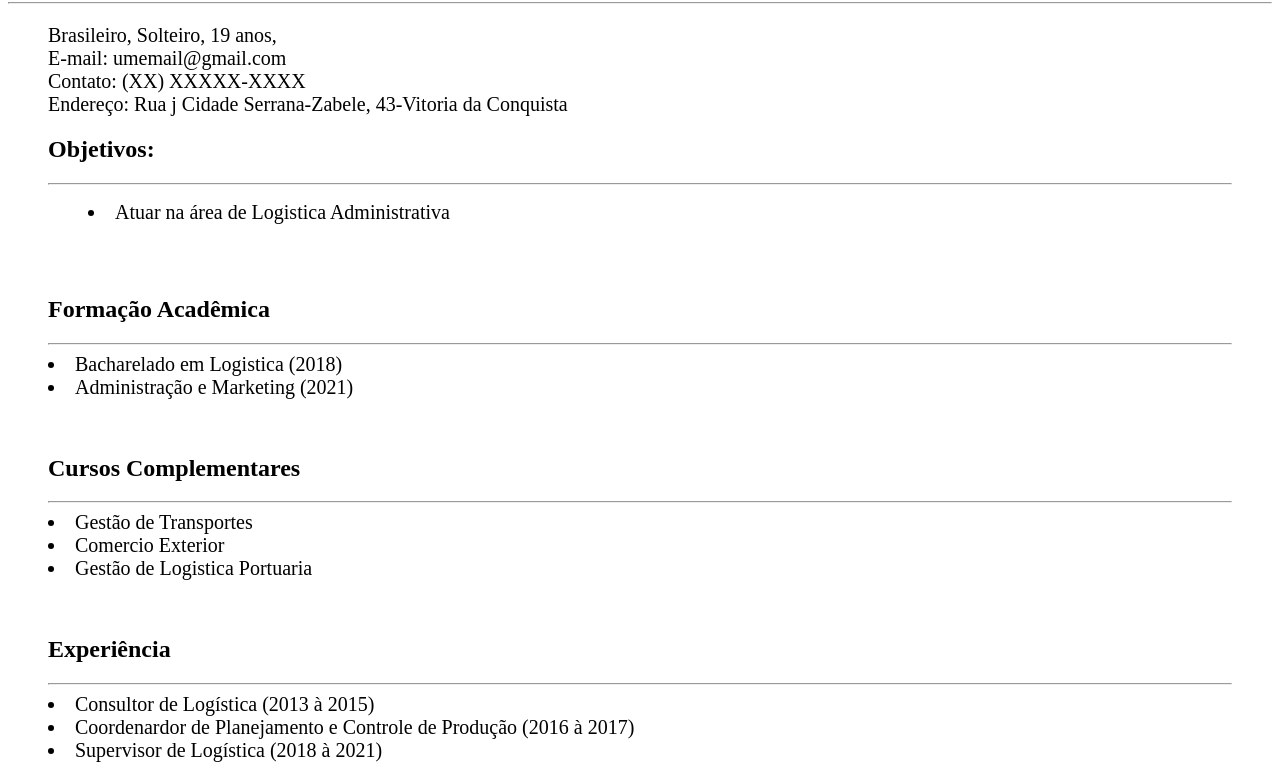
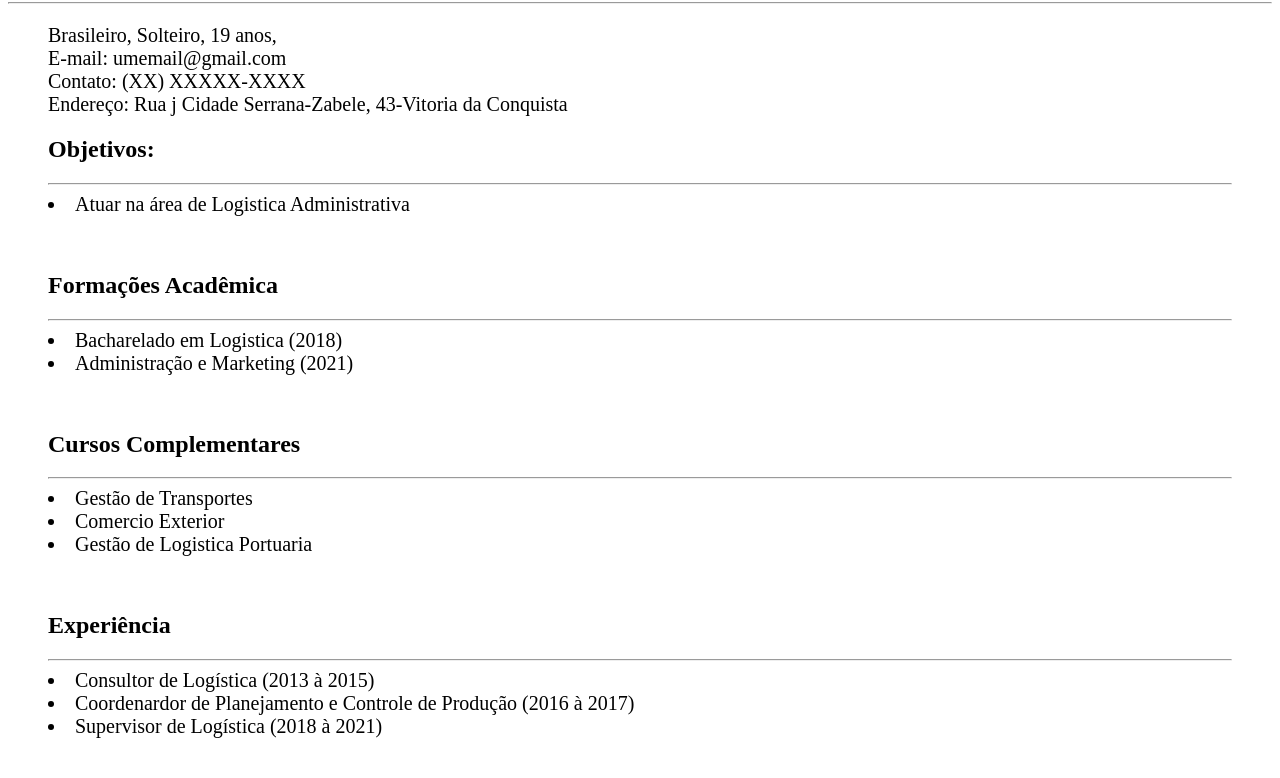
Before and after one commit to Leonardo0z/Atividades-HTML-, a plain HTML site: page atividades senai/curriculo/index.html in a window 1280 px wide. Shown: the part 78-856 px from the top of the page. After the commit the page ends 832 px from the top, so only its background shows below. Drawn offline with Linux system fonts and the light colour scheme.

Commit message:
Correção Atividade-1_curriculo

```diff
--- a/atividades senai/curriculo/index.html
+++ b/atividades senai/curriculo/index.html
@@ -20,31 +20,30 @@
     </p>
     <h2>Objetivos:</h2>
     <hr>
-    <p></p>
-    <blockquote>
 
-            <li style="font-size: 20px;">
+        <li style="font-size: 20px;">
         Atuar na área de Logistica Administrativa
-            </li>
-
-
-    </blockquote>
+        </li>
     <br>
     <br>
 
-    <h2>Formação Acadêmica</h2>
+
+    <h2>Formações Acadêmica</h2>
     <hr>
+
     <li style="font-size: 20px;">
         Bacharelado em Logistica (2018)
     </li>
     <li style="font-size: 20px;">
         Administração e Marketing (2021)
     </li>
-
     <br>
     <br>
+
+
     <h2>Cursos Complementares</h2>
     <hr>
+
     <li style="font-size: 20px;">
         Gestão de Transportes
     </li>
@@ -56,6 +55,8 @@
     </li>
     <br>
     <br>
+
+
     <h2>Experiência</h2>
     <hr>
     <li style="font-size: 20px;">
@@ -71,9 +72,5 @@
 
 
 
-
-
-    </blockquote>
-
 </body>
 </html>
```
